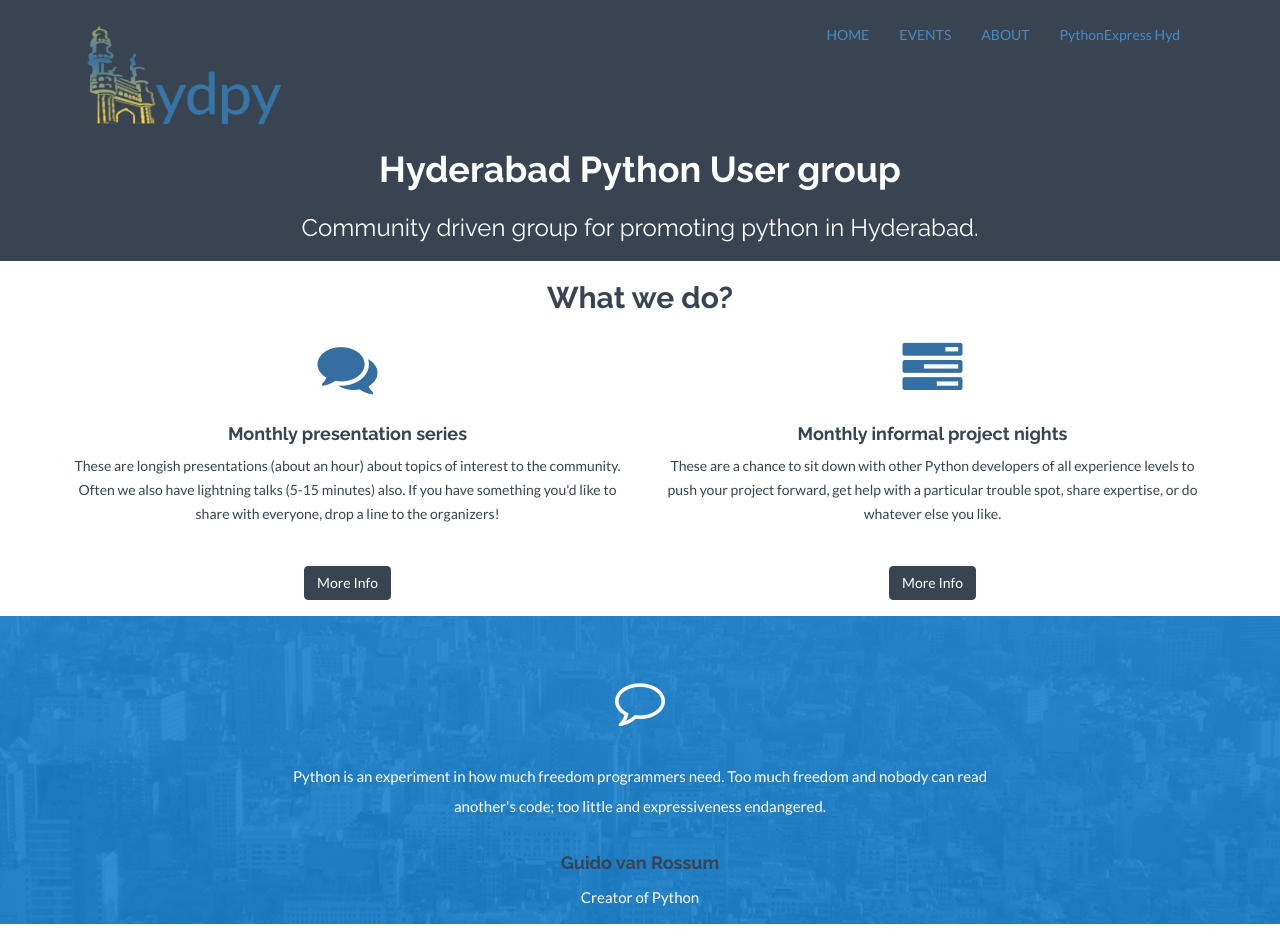
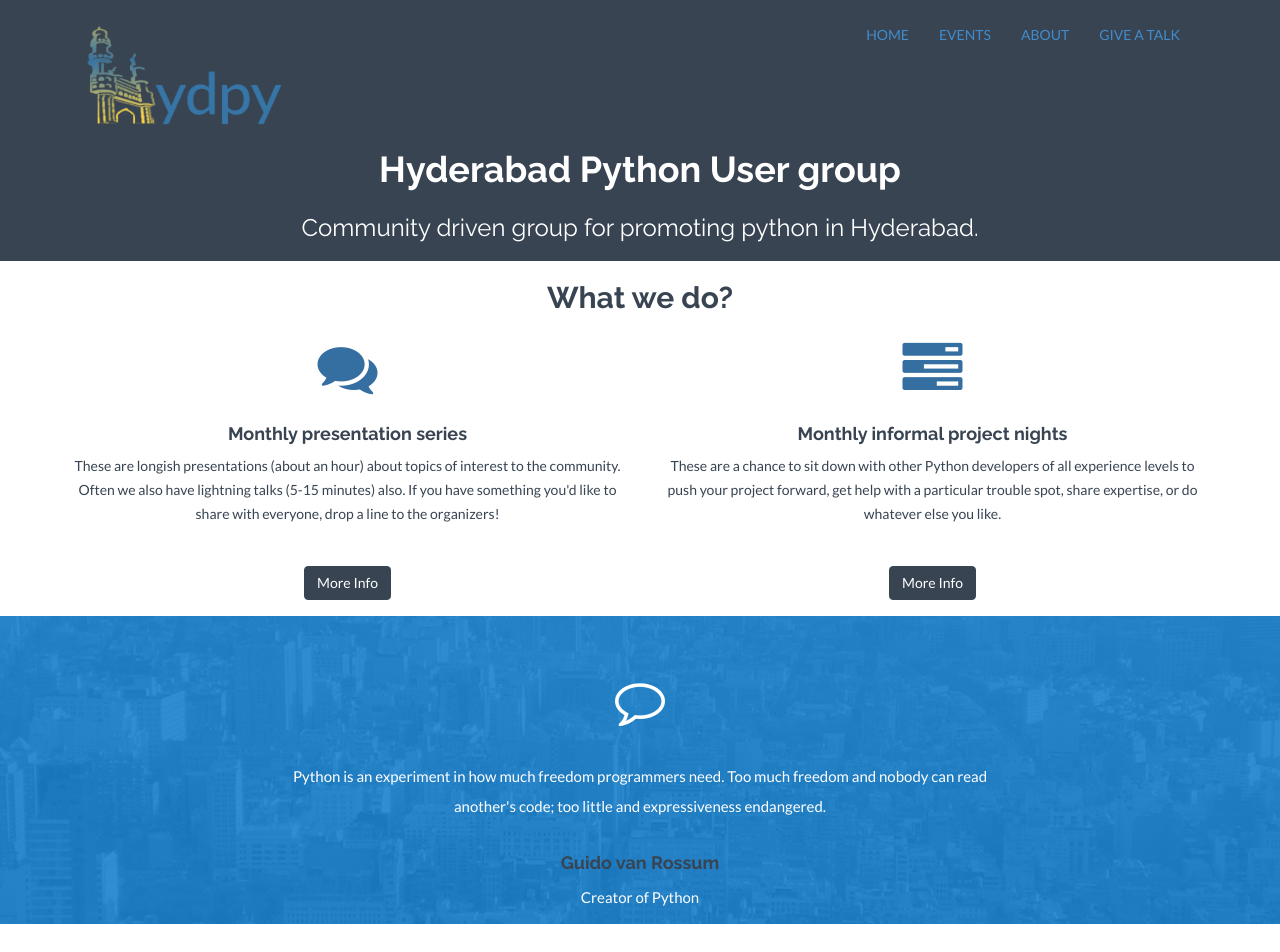
Before and after one commit to HydPy/HydPy, a Jekyll site: the page built from index.html, in a window 1280 px wide. Shown: the top 952 px of the page. Built offline with Jekyll 4.4.1, drawn with Linux system fonts in a browser that asks for light colours; nearby versions of some CDN libraries.

Commit message:
add call for speakers google form

```diff
--- a/_includes/navbase.html
+++ b/_includes/navbase.html
@@ -13,7 +13,8 @@
         <li {% if page.title == "Home" %}class="active"{% endif %}><a href="{{"/" | prepend: site.baseurl }}">HOME</a></li>
         <li {% if page.title == "Events" %}class="active"{% endif %}><a href="{{"/events/" | prepend: site.baseurl }}">EVENTS</a></li>
           <li {% if page.title == "About" %}class="active"{% endif %}><a href="{{"/about/" | prepend: site.baseurl }}">ABOUT</a></li>
-          <li {% if page.title == "PythonExpress Hyderabad" %}class="active"{% endif %}><a href="{{"/pyexpresshyd/" | prepend: site.baseurl }}">PythonExpress Hyd</a></li>
+          <li> <a target="_blank" href="https://goo.gl/forms/zQHG8hI0lckXHZZE2" >GIVE A TALK</a></li>
+          <!-- <li {% if page.title == "PythonExpress Hyderabad" %}class="active"{% endif %}><a href="{{"/pyexpresshyd/" | prepend: site.baseurl }}">PythonExpress Hyd</a></li> -->
 <!-- <li {% if page.title == "Portfolio" %}class="active"{% endif %}><a href="{{"/portfolio/" | prepend: site.baseurl }}">PORTFOLIO</a></li>
         <li {% if page.title == "About" %}class="active"{% endif %}><a href="{{"/about/" | prepend: site.baseurl }}">ABOUT</a></li>
         <li {% if page.title == "Contact" %}class="active"{% endif %}><a href="{{"/contact/" | prepend: site.baseurl }}">CONTACT</a></li>
```
Also changed, not shown: Gemfile.lock.
